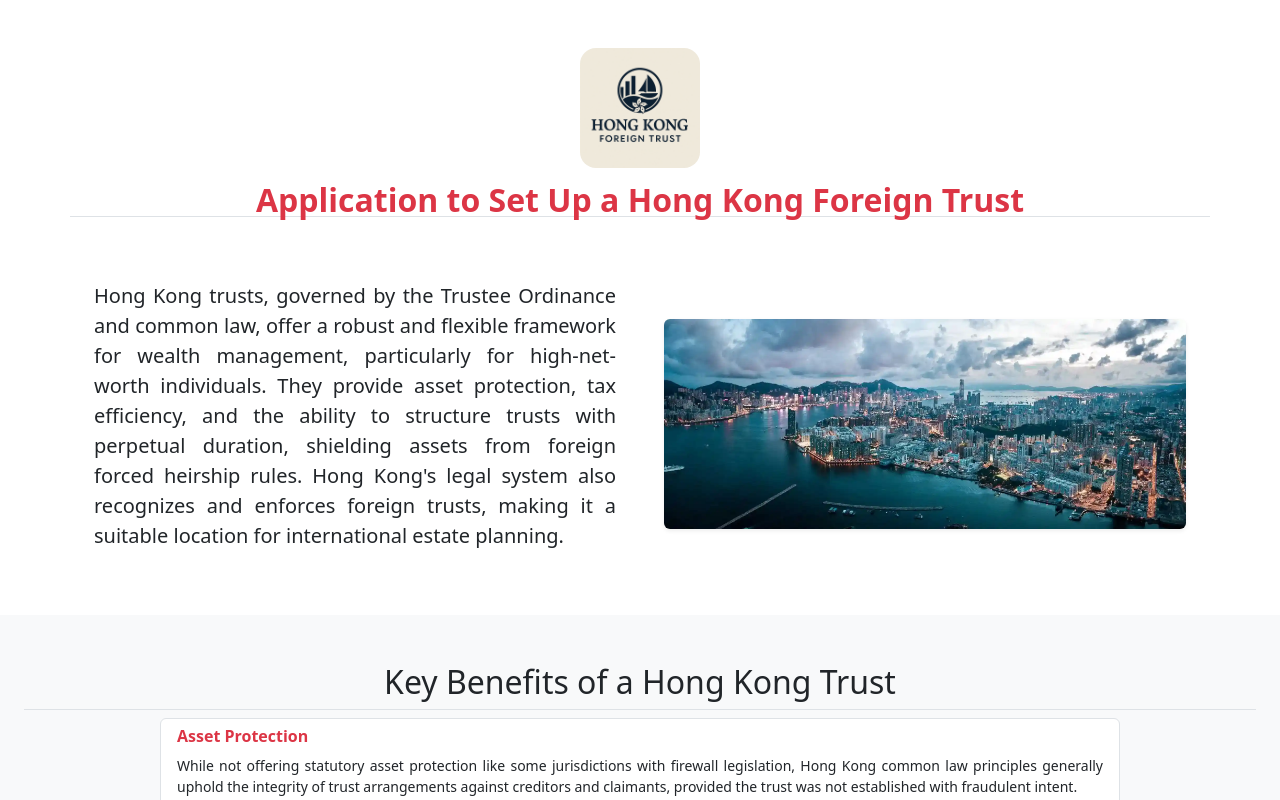
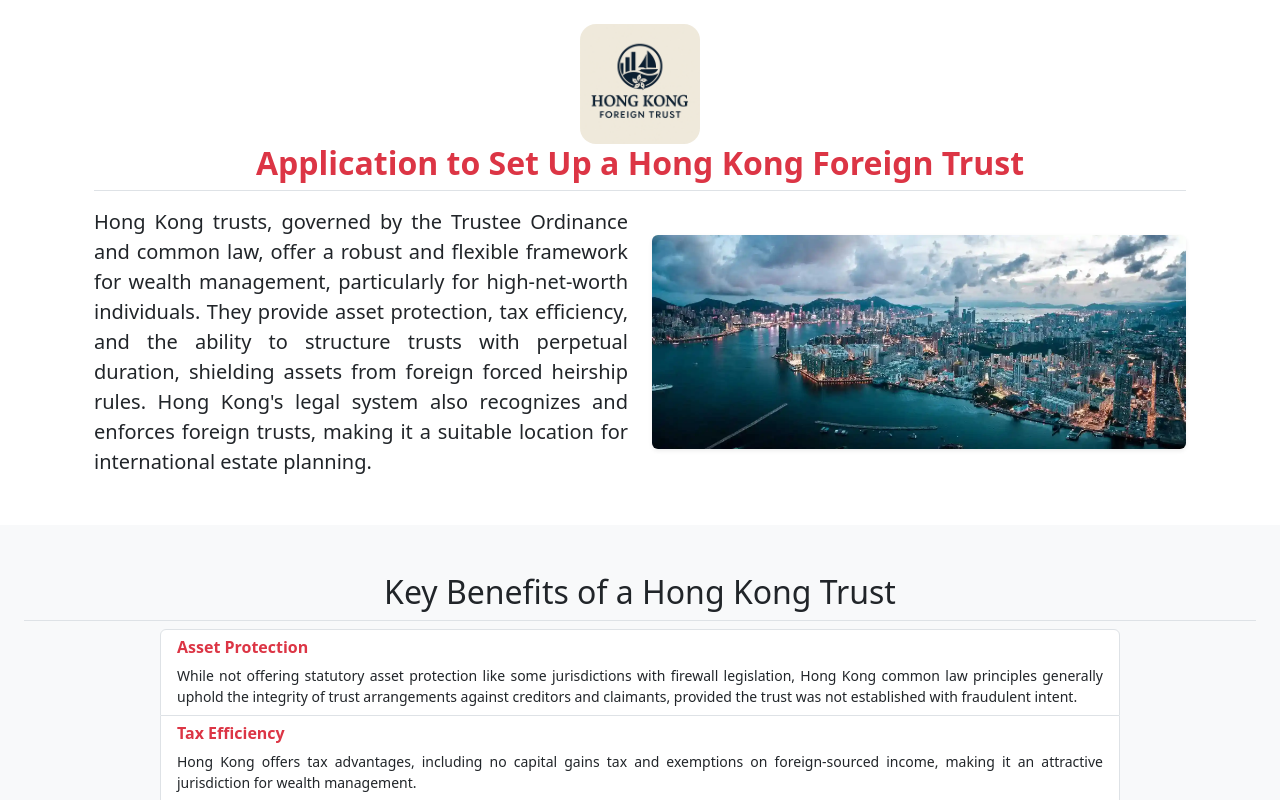
Before and after one commit to WhitelightningDev/hongkongtrust, an Angular app: page / in a window 1280 px wide. Shown: the top 800 px of the page. Built offline with nearby package versions, Linux system fonts and the light colour scheme.

Commit message:
`Refactor welcomepage.html: update layout, add logo, and improve content alignment`

```diff
--- a/src/app/pages/welcomepage/welcomepage.html
+++ b/src/app/pages/welcomepage/welcomepage.html
@@ -1,17 +1,26 @@
 <!-- Hero Banner Section -->
-<div class="container col-xxl-8 px-4 ">
-  <div class="d-flex justify-content-center align-items-center mt-5 mb-3">
+<div class="container col-xxl-8 px-4">
+  <!-- Logo Centered -->
+  <div class="d-flex justify-content-center align-items-center mt-4">
     <img class="rounded-4" src="hongkonglogo.png" width="120px" alt="Hong Kong Logo">
   </div>
-  <div class="row flex-lg-row-reverse align-items-center g-5 ">
-    <h2 class="fw-bold text-danger text-center border-bottom lh-1 mb-3">Application to Set Up a Hong Kong Foreign Trust
-    </h2>
+
+  <!-- Heading -->
+  <h2 class="fw-bold text-danger text-center border-bottom pb-2 mb-3">
+    Application to Set Up a Hong Kong Foreign Trust
+  </h2>
+
+  <!-- Content Row -->
+  <div class="row flex-lg-row-reverse align-items-center g-4">
+    <!-- Banner Image -->
     <div class="col-10 col-sm-8 col-lg-6">
-      <img src="/HK-Banner-main.webp" class="d-block mx-lg-auto img-fluid rounded shadow-sm" alt="Bootstrap Themes"
+      <img src="/HK-Banner-main.webp" class="d-block mx-lg-auto img-fluid rounded shadow-sm" alt="Trust Banner"
         width="700" height="500" loading="lazy">
     </div>
+
+    <!-- Description -->
     <div class="col-lg-6">
-      <p class="lead small text-justify">
+      <p class="lead small text-justify mb-0">
         Hong Kong trusts, governed by the Trustee Ordinance and common law, offer a robust and flexible framework for
         wealth management, particularly for high-net-worth individuals. They provide asset protection, tax efficiency,
         and the ability to structure trusts with perpetual duration, shielding assets from foreign forced heirship
@@ -19,9 +28,9 @@
         international estate planning.
       </p>
     </div>
-
   </div>
 </div>
+
 
  <!-- Shared styling applied to all sections -->
 <div class="container-fluid px-4 mt-5 bg-light" id="featured-3">
```
